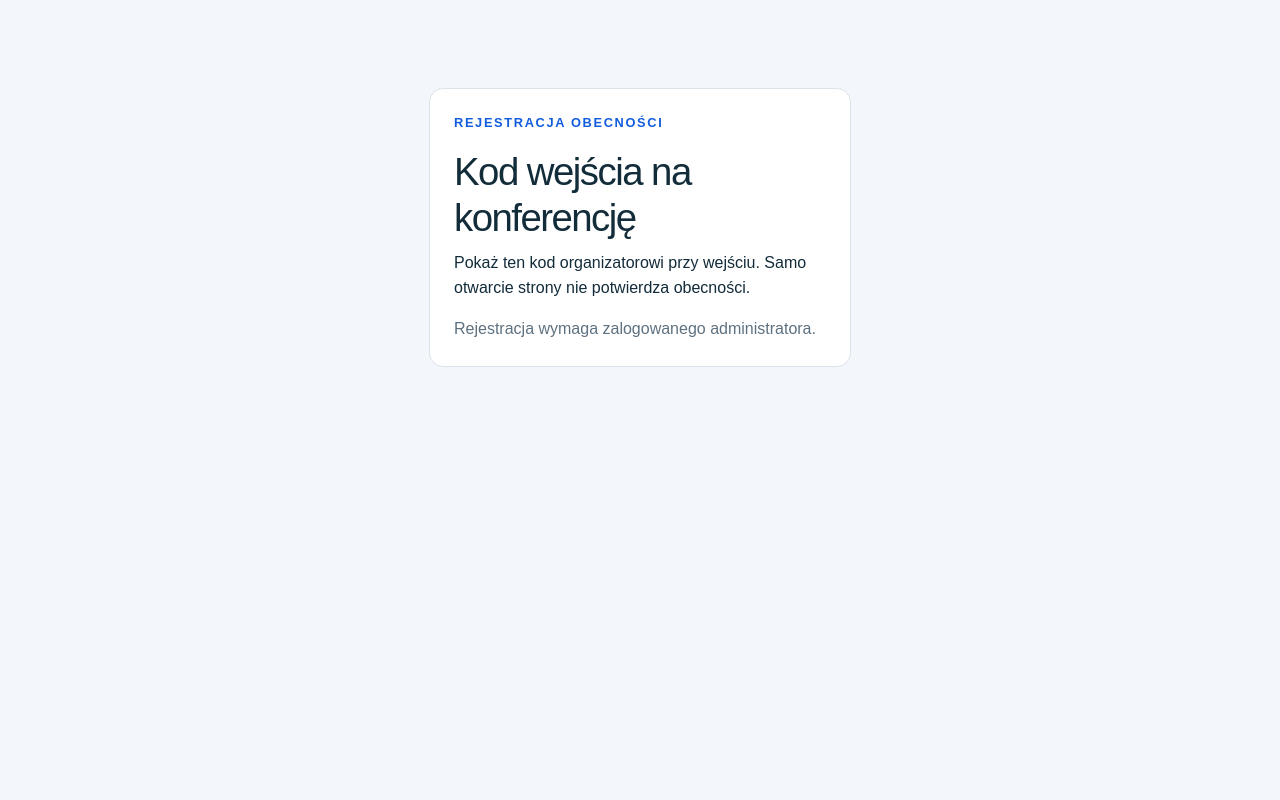
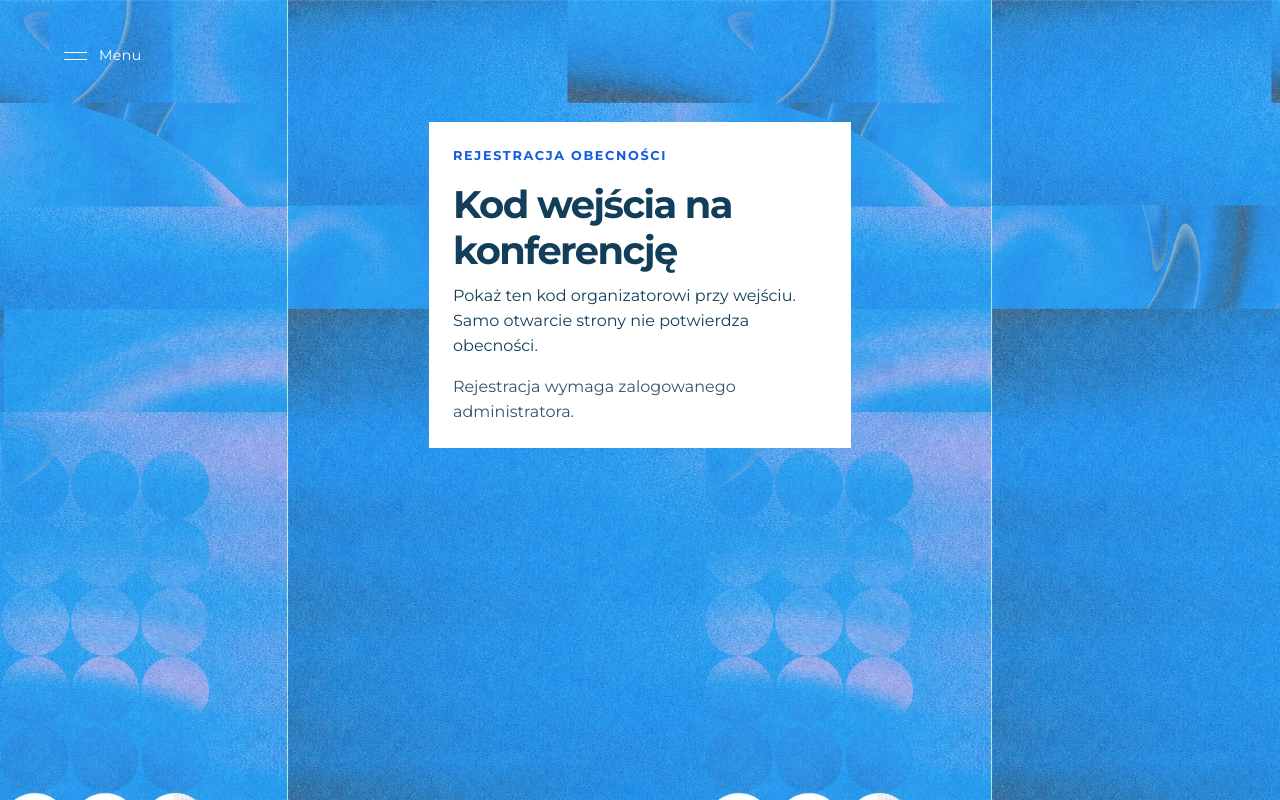
Before and after one commit to pawelsuchodolskizsti-cmd/konferencja-g2g, a Next.js app: page /checkin/1 in a window 1280 px wide. Built offline with nearby package versions, Linux system fonts and the light colour scheme.

Commit message:
Dostosuj strone kodu wejscia

```diff
--- a/src/app/checkin/[token]/page.tsx
+++ b/src/app/checkin/[token]/page.tsx
@@ -1,3 +1,4 @@
+import { ConferenceShell } from "@/components/conference-shell";
 import Link from "next/link";
 export default async function Page({
   params,
@@ -7,13 +8,14 @@ export default async function Page({
   const { token } = await params;
   const valid = /^[A-Za-z0-9_-]{43}$/.test(token);
   return (
-    <main className="auth">
+    <ConferenceShell current="participant">
+      <div className="auth">
         <section className="card">
           <div className="eyebrow">Rejestracja obecności</div>
           <h1>Kod wejścia na konferencję</h1>
           <p>
-          Pokaż ten kod organizatorowi przy wejściu. Samo otwarcie strony nie
-          potwierdza obecności.
+            Pokaż ten kod organizatorowi przy wejściu. Samo otwarcie strony
+            nie potwierdza obecności.
           </p>
           {valid && (
             <Link
@@ -27,6 +29,7 @@ export default async function Page({
             Rejestracja wymaga zalogowanego administratora.
           </p>
         </section>
-    </main>
+      </div>
+    </ConferenceShell>
   );
 }
```
Lines whose indentation alone changed are shown as unchanged.
